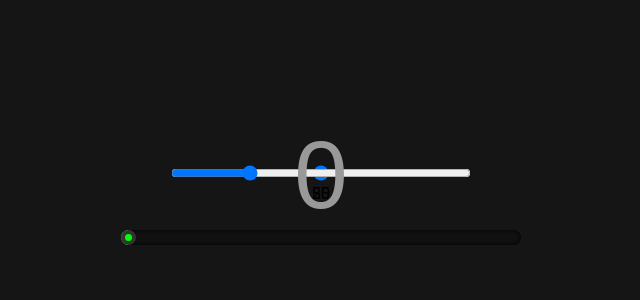
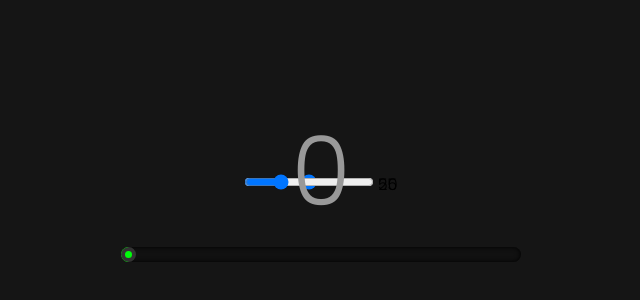
Before and after one commit to chayzer13/KT-4-JS-DOM, a plain HTML site: page index.html in a window 1280 px wide. Shown: the part 216-516 px from the top of the page, without its empty margins (319-959 px from the left). Drawn offline with Linux system fonts and the light colour scheme.

Commit message:
Update style.css

```diff
--- a/style.css
+++ b/style.css
@@ -1,17 +1,3 @@
-.slider {
-    width: 300px;
-    margin: 20px auto;
-  }
-
-  .slider input[type=range] {
-    width: 100%;
-  }
-
-  .slider span {
-    display: block;
-    text-align: center;
-  }
-
 @import url('https://fonts.googleapis.com/css2?family=Poppins:wght@300&display=swap');
 
 * {
```
